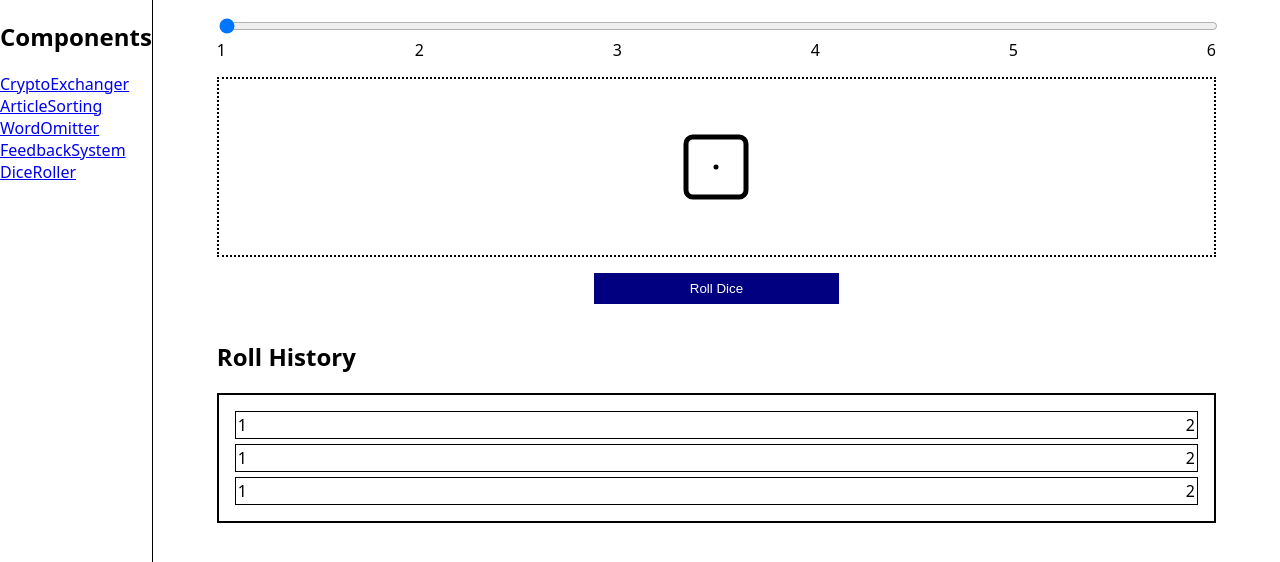
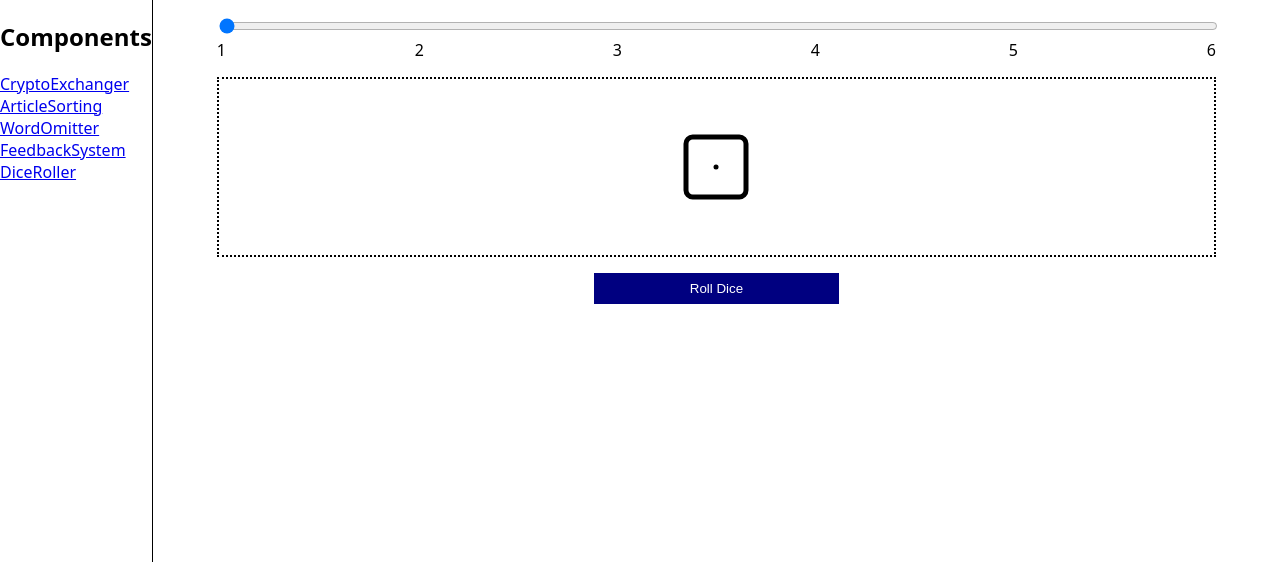
Before and after one commit to mdsameeralam9/react-hackerrank-practice, a React (Vite) app: page /dice in a window 1280 px wide. Shown: the top 562 px of the page. Built offline with nearby package versions, Linux system fonts and the light colour scheme.

Commit message:
dice roller history

```diff
--- a/src/DiceRoller/DiceRoller.jsx
+++ b/src/DiceRoller/DiceRoller.jsx
@@ -5,7 +5,16 @@ import "./style.css";
 const DiceRoller = () => {
   const [dice, setDice] = useState([]);
   const [numberOfDice, setNumberOfDice] = useState(1);
+  const [historyDice, setHistoryDice] = useState([]);
   const diceIcons = [Dice1, Dice2, Dice3, Dice4, Dice5, Dice6];
+  const diceValue = {
+    '0': 1,
+    '1': 2,
+    '2': 3,
+    '3': 4,
+    '4': 5,
+    '5': 6,
+  };
 
   const rollDice = () => {
     let randomIndex = 0;
@@ -17,6 +26,7 @@ const DiceRoller = () => {
       count++;
     }
     setDice(arr);
+    setHistoryDice((p) => [...p, { value: arr.reduce((t, c) => t + diceValue[String(c)], 0)}]);
   };
 
   return (
@@ -60,17 +70,19 @@ const DiceRoller = () => {
         <button onClick={rollDice}>Roll Dice</button>
       </div>
 
+      {historyDice.length > 0 && (
         <div className="history">
           <h2>Roll History</h2>
           <div className="hisList">
-          {[1, 2, 3].map((i) => (
+            {historyDice.map((val, i) => (
               <div className="card">
-              <span>1</span>
-              <span>2</span>
+                <span>{i + 1}</span>
+                <span>{val.value}</span>
               </div>
             ))}
           </div>
         </div>
+      )}
     </div>
   );
 };
```
Lines whose indentation alone changed are shown as unchanged.
